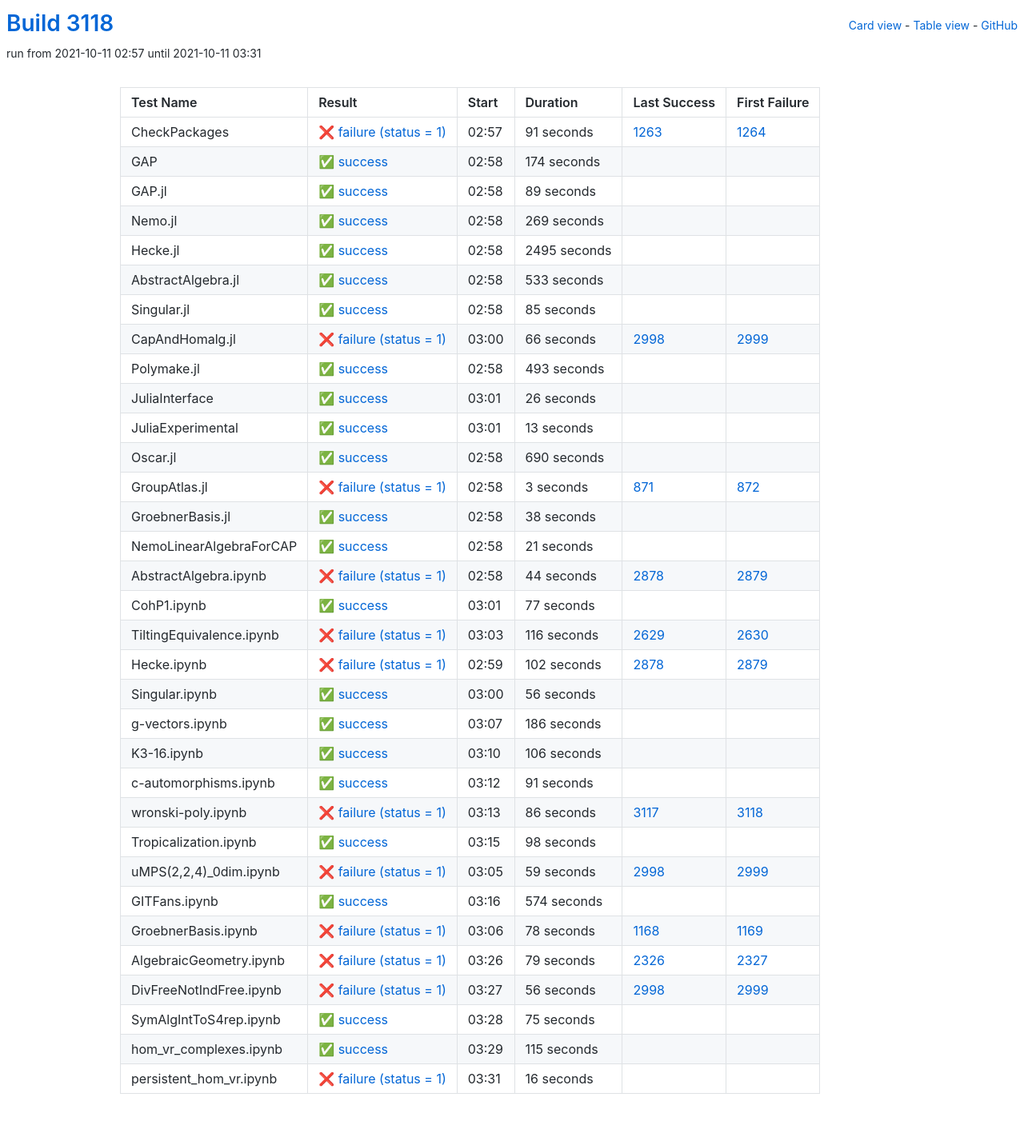
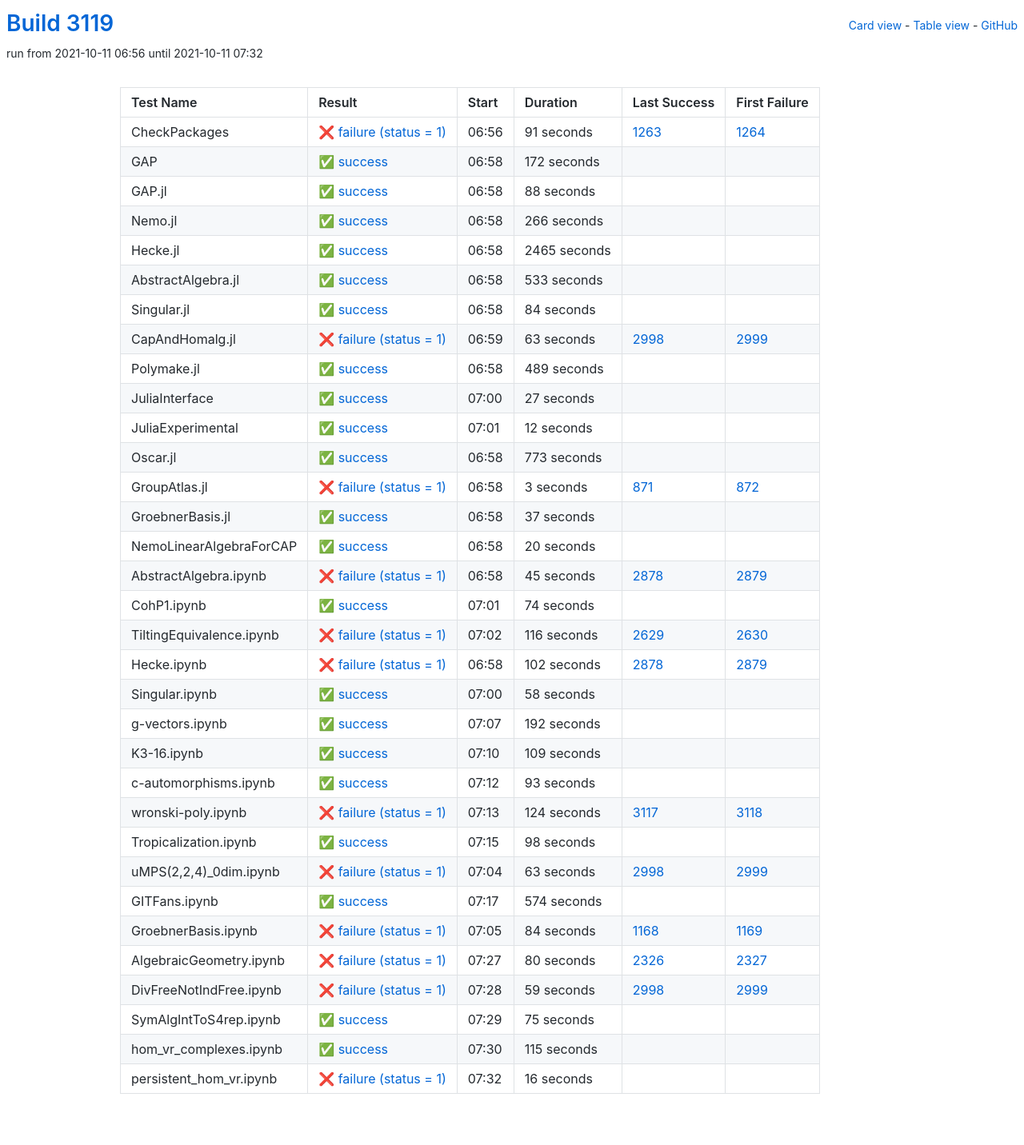
Before and after one commit to oscar-system/oscar-ci-status-stable, a Jekyll site: the page built from table.html, in a window 1280 px wide. Shown: the whole page at 80% size. Built offline with Jekyll 4.4.1, drawn with Linux system fonts in a browser that asks for light colours.

Commit message:
Build #3119

```diff
--- a/_data/ci.yml
+++ b/_data/ci.yml
@@ -1,6 +1,6 @@
 ---
-build: 3118
-build_url: https://oscarci.mathematik.uni-kl.de/job/oscar-stable/3118/
+build: 3119
+build_url: https://oscarci.mathematik.uni-kl.de/job/oscar-stable/3119/
 job: oscar-stable
 organization: oscar-system
 repo: oscar-ci-status-stable
@@ -8,8 +8,8 @@ repourl: https://github.com/oscar-system/oscar-ci-status-stable
 tests:
 - name: CheckPackages
   id: checkpackages
-  log: https://oscarci.mathematik.uni-kl.de/job/oscar-stable/3118/artifact/logs/build-3118/CheckPackages.log
-  start: 2021-10-11 02:57
+  log: https://oscarci.mathematik.uni-kl.de/job/oscar-stable/3119/artifact/logs/build-3119/CheckPackages.log
+  start: 2021-10-11 06:56
   success: false
   exitcode: 1
   status: failure
@@ -20,56 +20,56 @@ tests:
   first_failure_url: https://oscarci.mathematik.uni-kl.de/job/oscar-stable/1264/
 - name: GAP
   id: gap
-  log: https://oscarci.mathematik.uni-kl.de/job/oscar-stable/3118/artifact/logs/build-3118/GAP.log
-  start: 2021-10-11 02:58
+  log: https://oscarci.mathematik.uni-kl.de/job/oscar-stable/3119/artifact/logs/build-3119/GAP.log
+  start: 2021-10-11 06:58
   success: true
   exitcode: 0
   status: success
-  duration: 174
+  duration: 172
   last_success: false
   last_success_url:
   first_failure: false
   first_failure_url:
 - name: GAP.jl
   id: gap-jl
-  log: https://oscarci.mathematik.uni-kl.de/job/oscar-stable/3118/artifact/logs/build-3118/GAP.jl.log
-  start: 2021-10-11 02:58
+  log: https://oscarci.mathematik.uni-kl.de/job/oscar-stable/3119/artifact/logs/build-3119/GAP.jl.log
+  start: 2021-10-11 06:58
   success: true
   exitcode: 0
   status: success
-  duration: 89
+  duration: 88
   last_success: false
   last_success_url:
   first_failure: false
   first_failure_url:
 - name: Nemo.jl
   id: nemo-jl
-  log: https://oscarci.mathematik.uni-kl.de/job/oscar-stable/3118/artifact/logs/build-3118/Nemo.jl.log
-  start: 2021-10-11 02:58
+  log: https://oscarci.mathematik.uni-kl.de/job/oscar-stable/3119/artifact/logs/build-3119/Nemo.jl.log
+  start: 2021-10-11 06:58
   success: true
   exitcode: 0
   status: success
-  duration: 269
+  duration: 266
   last_success: false
   last_success_url:
   first_failure: false
   first_failure_url:
 - name: Hecke.jl
   id: hecke-jl
-  log: https://oscarci.mathematik.uni-kl.de/job/oscar-stable/3118/artifact/logs/build-3118/Hecke.jl.log
-  start: 2021-10-11 02:58
+  log: https://oscarci.mathematik.uni-kl.de/job/oscar-stable/3119/artifact/logs/build-3119/Hecke.jl.log
+  start: 2021-10-11 06:58
   success: true
   exitcode: 0
   status: success
-  duration: 2495
+  duration: 2465
   last_success: false
   last_success_url:
   first_failure: false
   first_failure_url:
 - name: AbstractAlgebra.jl
   id: abstractalgebra-jl
-  log: https://oscarci.mathematik.uni-kl.de/job/oscar-stable/3118/artifact/logs/build-3118/AbstractAlgebra.jl.log
-  start: 2021-10-11 02:58
+  log: https://oscarci.mathematik.uni-kl.de/job/oscar-stable/3119/artifact/logs/build-3119/AbstractAlgebra.jl.log
+  start: 2021-10-11 06:58
   success: true
   exitcode: 0
   status: success
@@ -80,80 +80,80 @@ tests:
   first_failure_url:
 - name: Singular.jl
   id: singular-jl
-  log: https://oscarci.mathematik.uni-kl.de/job/oscar-stable/3118/artifact/logs/build-3118/Singular.jl.log
-  start: 2021-10-11 02:58
+  log: https://oscarci.mathematik.uni-kl.de/job/oscar-stable/3119/artifact/logs/build-3119/Singular.jl.log
+  start: 2021-10-11 06:58
   success: true
   exitcode: 0
   status: success
-  duration: 85
+  duration: 84
   last_success: false
   last_success_url:
   first_failure: false
   first_failure_url:
 - name: CapAndHomalg.jl
   id: capandhomalg-jl
-  log: https://oscarci.mathematik.uni-kl.de/job/oscar-stable/3118/artifact/logs/build-3118/CapAndHomalg.jl.log
-  start: 2021-10-11 03:00
+  log: https://oscarci.mathematik.uni-kl.de/job/oscar-stable/3119/artifact/logs/build-3119/CapAndHomalg.jl.log
+  start: 2021-10-11 06:59
   success: false
   exitcode: 1
   status: failure
-  duration: 66
+  duration: 63
   last_success: 2998
   last_success_url: https://oscarci.mathematik.uni-kl.de/job/oscar-stable/2998/
   first_failure: 2999
   first_failure_url: https://oscarci.mathematik.uni-kl.de/job/oscar-stable/2999/
 - name: Polymake.jl
   id: polymake-jl
-  log: https://oscarci.mathematik.uni-kl.de/job/oscar-stable/3118/artifact/logs/build-3118/Polymake.jl.log
-  start: 2021-10-11 02:58
+  log: https://oscarci.mathematik.uni-kl.de/job/oscar-stable/3119/artifact/logs/build-3119/Polymake.jl.log
+  start: 2021-10-11 06:58
   success: true
   exitcode: 0
   status: success
-  duration: 493
+  duration: 489
   last_success: false
   last_success_url:
   first_failure: false
   first_failure_url:
 - name: JuliaInterface
   id: juliainterface
-  log: https://oscarci.mathematik.uni-kl.de/job/oscar-stable/3118/artifact/logs/build-3118/JuliaInterface.log
-  start: 2021-10-11 03:01
+  log: https://oscarci.mathematik.uni-kl.de/job/oscar-stable/3119/artifact/logs/build-3119/JuliaInterface.log
+  start: 2021-10-11 07:00
   success: true
   exitcode: 0
   status: success
-  duration: 26
+  duration: 27
   last_success: false
   last_success_url:
   first_failure: false
   first_failure_url:
 - name: JuliaExperimental
   id: juliaexperimental
-  log: https://oscarci.mathematik.uni-kl.de/job/oscar-stable/3118/artifact/logs/build-3118/JuliaExperimental.log
-  start: 2021-10-11 03:01
+  log: https://oscarci.mathematik.uni-kl.de/job/oscar-stable/3119/artifact/logs/build-3119/JuliaExperimental.log
+  start: 2021-10-11 07:01
   success: true
   exitcode: 0
   status: success
-  duration: 13
+  duration: 12
   last_success: false
   last_success_url:
   first_failure: false
   first_failure_url:
 - name: Oscar.jl
   id: oscar-jl
-  log: https://oscarci.mathematik.uni-kl.de/job/oscar-stable/3118/artifact/logs/build-3118/Oscar.jl.log
-  start: 2021-10-11 02:58
+  log: https://oscarci.mathematik.uni-kl.de/job/oscar-stable/3119/artifact/logs/build-3119/Oscar.jl.log
+  start: 2021-10-11 06:58
   success: true
   exitcode: 0
   status: success
-  duration: 690
+  duration: 773
   last_success: false
   last_success_url:
   first_failure: false
   first_failure_url:
 - name: GroupAtlas.jl
   id: groupatlas-jl
-  log: https://oscarci.mathematik.uni-kl.de/job/oscar-stable/3118/artifact/logs/build-3118/GroupAtlas.jl.log
-  start: 2021-10-11 02:58
+  log: https://oscarci.mathematik.uni-kl.de/job/oscar-stable/3119/artifact/logs/build-3119/GroupAtlas.jl.log
+  start: 2021-10-11 06:58
   success: false
   exitcode: 1
   status: failure
@@ -164,56 +164,56 @@ tests:
   first_failure_url: https://oscarci.mathematik.uni-kl.de/job/oscar-stable/872/
 - name: GroebnerBasis.jl
   id: groebnerbasis-jl
-  log: https://oscarci.mathematik.uni-kl.de/job/oscar-stable/3118/artifact/logs/build-3118/GroebnerBasis.jl.log
-  start: 2021-10-11 02:58
+  log: https://oscarci.mathematik.uni-kl.de/job/oscar-stable/3119/artifact/logs/build-3119/GroebnerBasis.jl.log
+  start: 2021-10-11 06:58
   success: true
   exitcode: 0
   status: success
-  duration: 38
+  duration: 37
   last_success: false
   last_success_url:
   first_failure: false
   first_failure_url:
 - name: NemoLinearAlgebraForCAP
   id: nemolinearalgebraforcap
-  log: https://oscarci.mathematik.uni-kl.de/job/oscar-stable/3118/artifact/logs/build-3118/NemoLinearAlgebraForCAP.log
-  start: 2021-10-11 02:58
+  log: https://oscarci.mathematik.uni-kl.de/job/oscar-stable/3119/artifact/logs/build-3119/NemoLinearAlgebraForCAP.log
+  start: 2021-10-11 06:58
   success: true
   exitcode: 0
   status: success
-  duration: 21
+  duration: 20
   last_success: false
   last_success_url:
   first_failure: false
   first_failure_url:
 - name: AbstractAlgebra.ipynb
   id: abstractalgebra-ipynb
-  log: https://oscarci.mathematik.uni-kl.de/job/oscar-stable/3118/artifact/logs/build-3118/AbstractAlgebra.ipynb.log
-  start: 2021-10-11 02:58
+  log: https://oscarci.mathematik.uni-kl.de/job/oscar-stable/3119/artifact/logs/build-3119/AbstractAlgebra.ipynb.log
+  start: 2021-10-11 06:58
   success: false
   exitcode: 1
   status: failure
-  duration: 44
+  duration: 45
   last_success: 2878
   last_success_url: https://oscarci.mathematik.uni-kl.de/job/oscar-stable/2878/
   first_failure: 2879
   first_failure_url: https://oscarci.mathematik.uni-kl.de/job/oscar-stable/2879/
 - name: CohP1.ipynb
   id: cohp1-ipynb
-  log: https://oscarci.mathematik.uni-kl.de/job/oscar-stable/3118/artifact/logs/build-3118/CohP1.ipynb.log
-  start: 2021-10-11 03:01
+  log: https://oscarci.mathematik.uni-kl.de/job/oscar-stable/3119/artifact/logs/build-3119/CohP1.ipynb.log
+  start: 2021-10-11 07:01
   success: true
   exitcode: 0
   status: success
-  duration: 77
+  duration: 74
   last_success: false
   last_success_url:
   first_failure: false
   first_failure_url:
 - name: TiltingEquivalence.ipynb
   id: tiltingequivalence-ipynb
-  log: https://oscarci.mathematik.uni-kl.de/job/oscar-stable/3118/artifact/logs/build-3118/TiltingEquivalence.ipynb.log
-  start: 2021-10-11 03:03
+  log: https://oscarci.mathematik.uni-kl.de/job/oscar-stable/3119/artifact/logs/build-3119/TiltingEquivalence.ipynb.log
+  start: 2021-10-11 07:02
   success: false
   exitcode: 1
   status: failure
@@ -224,8 +224,8 @@ tests:
   first_failure_url: https://oscarci.mathematik.uni-kl.de/job/oscar-stable/2630/
 - name: Hecke.ipynb
   id: hecke-ipynb
-  log: https://oscarci.mathematik.uni-kl.de/job/oscar-stable/3118/artifact/logs/build-3118/Hecke.ipynb.log
-  start: 2021-10-11 02:59
+  log: https://oscarci.mathematik.uni-kl.de/job/oscar-stable/3119/artifact/logs/build-3119/Hecke.ipynb.log
+  start: 2021-10-11 06:58
   success: false
   exitcode: 1
   status: failure
@@ -236,68 +236,68 @@ tests:
   first_failure_url: https://oscarci.mathematik.uni-kl.de/job/oscar-stable/2879/
 - name: Singular.ipynb
   id: singular-ipynb
-  log: https://oscarci.mathematik.uni-kl.de/job/oscar-stable/3118/artifact/logs/build-3118/Singular.ipynb.log
-  start: 2021-10-11 03:00
+  log: https://oscarci.mathematik.uni-kl.de/job/oscar-stable/3119/artifact/logs/build-3119/Singular.ipynb.log
+  start: 2021-10-11 07:00
   success: true
   exitcode: 0
   status: success
-  duration: 56
+  duration: 58
   last_success: false
   last_success_url:
   first_failure: false
   first_failure_url:
 - name: g-vectors.ipynb
   id: g-vectors-ipynb
-  log: https://oscarci.mathematik.uni-kl.de/job/oscar-stable/3118/artifact/logs/build-3118/g-vectors.ipynb.log
-  start: 2021-10-11 03:07
+  log: https://oscarci.mathematik.uni-kl.de/job/oscar-stable/3119/artifact/logs/build-3119/g-vectors.ipynb.log
+  start: 2021-10-11 07:07
   success: true
   exitcode: 0
   status: success
-  duration: 186
+  duration: 192
   last_success: false
   last_success_url:
   first_failure: false
   first_failure_url:
 - name: K3-16.ipynb
   id: k3-16-ipynb
-  log: https://oscarci.mathematik.uni-kl.de/job/oscar-stable/3118/artifact/logs/build-3118/K3-16.ipynb.log
-  start: 2021-10-11 03:10
+  log: https://oscarci.mathematik.uni-kl.de/job/oscar-stable/3119/artifact/logs/build-3119/K3-16.ipynb.log
+  start: 2021-10-11 07:10
   success: true
   exitcode: 0
   status: success
-  duration: 106
+  duration: 109
   last_success: false
   last_success_url:
   first_failure: false
   first_failure_url:
 - name: c-automorphisms.ipynb
   id: c-automorphisms-ipynb
-  log: https://oscarci.mathematik.uni-kl.de/job/oscar-stable/3118/artifact/logs/build-3118/c-automorphisms.ipynb.log
-  start: 2021-10-11 03:12
+  log: https://oscarci.mathematik.uni-kl.de/job/oscar-stable/3119/artifact/logs/build-3119/c-automorphisms.ipynb.log
+  start: 2021-10-11 07:12
   success: true
   exitcode: 0
   status: success
-  duration: 91
+  duration: 93
   last_success: false
   last_success_url:
   first_failure: false
   first_failure_url:
 - name: wronski-poly.ipynb
   id: wronski-poly-ipynb
-  log: https://oscarci.mathematik.uni-kl.de/job/oscar-stable/3118/artifact/logs/build-3118/wronski-poly.ipynb.log
-  start: 2021-10-11 03:13
+  log: https://oscarci.mathematik.uni-kl.de/job/oscar-stable/3119/artifact/logs/build-3119/wronski-poly.ipynb.log
+  start: 2021-10-11 07:13
   success: false
   exitcode: 1
   status: failure
-  duration: 86
+  duration: 124
   last_success: 3117
   last_success_url: https://oscarci.mathematik.uni-kl.de/job/oscar-stable/3117/
   first_failure: 3118
   first_failure_url: https://oscarci.mathematik.uni-kl.de/job/oscar-stable/3118/
 - name: Tropicalization.ipynb
   id: tropicalization-ipynb
-  log: https://oscarci.mathematik.uni-kl.de/job/oscar-stable/3118/artifact/logs/build-3118/Tropicalization.ipynb.log
-  start: 2021-10-11 03:15
+  log: https://oscarci.mathematik.uni-kl.de/job/oscar-stable/3119/artifact/logs/build-3119/Tropicalization.ipynb.log
+  start: 2021-10-11 07:15
   success: true
   exitcode: 0
   status: success
@@ -308,20 +308,20 @@ tests:
   first_failure_url:
 - name: uMPS(2,2,4)_0dim.ipynb
   id: umps-2-2-4-0dim-ipynb
-  log: https://oscarci.mathematik.uni-kl.de/job/oscar-stable/3118/artifact/logs/build-3118/uMPS-2-2-4-_0dim.ipynb.log
-  start: 2021-10-11 03:05
+  log: https://oscarci.mathematik.uni-kl.de/job/oscar-stable/3119/artifact/logs/build-3119/uMPS-2-2-4-_0dim.ipynb.log
+  start: 2021-10-11 07:04
   success: false
   exitcode: 1
   status: failure
-  duration: 59
+  duration: 63
   last_success: 2998
   last_success_url: https://oscarci.mathematik.uni-kl.de/job/oscar-stable/2998/
   first_failure: 2999
   first_failure_url: https://oscarci.mathematik.uni-kl.de/job/oscar-stable/2999/
 - name: GITFans.ipynb
   id: gitfans-ipynb
-  log: https://oscarci.mathematik.uni-kl.de/job/oscar-stable/3118/artifact/logs/build-3118/GITFans.ipynb.log
-  start: 2021-10-11 03:16
+  log: https://oscarci.mathematik.uni-kl.de/job/oscar-stable/3119/artifact/logs/build-3119/GITFans.ipynb.log
+  start: 2021-10-11 07:17
   success: true
   exitcode: 0
   status: success
@@ -332,44 +332,44 @@ tests:
   first_failure_url:
 - name: GroebnerBasis.ipynb
   id: groebnerbasis-ipynb
-  log: https://oscarci.mathematik.uni-kl.de/job/oscar-stable/3118/artifact/logs/build-3118/GroebnerBasis.ipynb.log
-  start: 2021-10-11 03:06
+  log: https://oscarci.mathematik.uni-kl.de/job/oscar-stable/3119/artifact/logs/build-3119/GroebnerBasis.ipynb.log
+  start: 2021-10-11 07:05
   success: false
   exitcode: 1
   status: failure
-  duration: 78
+  duration: 84
   last_success: 1168
   last_success_url: https://oscarci.mathematik.uni-kl.de/job/oscar-stable/1168/
   first_failure: 1169
   first_failure_url: https://oscarci.mathematik.uni-kl.de/job/oscar-stable/1169/
 - name: AlgebraicGeometry.ipynb
   id: algebraicgeometry-ipynb
-  log: https://oscarci.mathematik.uni-kl.de/job/oscar-stable/3118/artifact/logs/build-3118/AlgebraicGeometry.ipynb.log
-  start: 2021-10-11 03:26
+  log: https://oscarci.mathematik.uni-kl.de/job/oscar-stable/3119/artifact/logs/build-3119/AlgebraicGeometry.ipynb.log
+  start: 2021-10-11 07:27
   success: false
   exitcode: 1
   status: failure
-  duration: 79
+  duration: 80
   last_success: 2326
   last_success_url: https://oscarci.mathematik.uni-kl.de/job/oscar-stable/2326/
   first_failure: 2327
   first_failure_url: https://oscarci.mathematik.uni-kl.de/job/oscar-stable/2327/
 - name: DivFreeNotIndFree.ipynb
   id: divfreenotindfree-ipynb
-  log: https://oscarci.mathematik.uni-kl.de/job/oscar-stable/3118/artifact/logs/build-3118/DivFreeNotIndFree.ipynb.log
-  start: 2021-10-11 03:27
+  log: https://oscarci.mathematik.uni-kl.de/job/oscar-stable/3119/artifact/logs/build-3119/DivFreeNotIndFree.ipynb.log
+  start: 2021-10-11 07:28
   success: false
   exitcode: 1
   status: failure
-  duration: 56
+  duration: 59
   last_success: 2998
   last_success_url: https://oscarci.mathematik.uni-kl.de/job/oscar-stable/2998/
   first_failure: 2999
   first_failure_url: https://oscarci.mathematik.uni-kl.de/job/oscar-stable/2999/
 - name: SymAlgIntToS4rep.ipynb
   id: symalginttos4rep-ipynb
-  log: https://oscarci.mathematik.uni-kl.de/job/oscar-stable/3118/artifact/logs/build-3118/SymAlgIntToS4rep.ipynb.log
-  start: 2021-10-11 03:28
+  log: https://oscarci.mathematik.uni-kl.de/job/oscar-stable/3119/artifact/logs/build-3119/SymAlgIntToS4rep.ipynb.log
+  start: 2021-10-11 07:29
   success: true
   exitcode: 0
   status: success
@@ -380,8 +380,8 @@ tests:
   first_failure_url:
 - name: hom_vr_complexes.ipynb
   id: hom-vr-complexes-ipynb
-  log: https://oscarci.mathematik.uni-kl.de/job/oscar-stable/3118/artifact/logs/build-3118/hom_vr_complexes.ipynb.log
-  start: 2021-10-11 03:29
+  log: https://oscarci.mathematik.uni-kl.de/job/oscar-stable/3119/artifact/logs/build-3119/hom_vr_complexes.ipynb.log
+  start: 2021-10-11 07:30
   success: true
   exitcode: 0
   status: success
@@ -392,8 +392,8 @@ tests:
   first_failure_url:
 - name: persistent_hom_vr.ipynb
   id: persistent-hom-vr-ipynb
-  log: https://oscarci.mathematik.uni-kl.de/job/oscar-stable/3118/artifact/logs/build-3118/persistent_hom_vr.ipynb.log
-  start: 2021-10-11 03:31
+  log: https://oscarci.mathematik.uni-kl.de/job/oscar-stable/3119/artifact/logs/build-3119/persistent_hom_vr.ipynb.log
+  start: 2021-10-11 07:32
   success: false
   exitcode: 1
   status: failure
```
Also changed, not shown: README.md.
